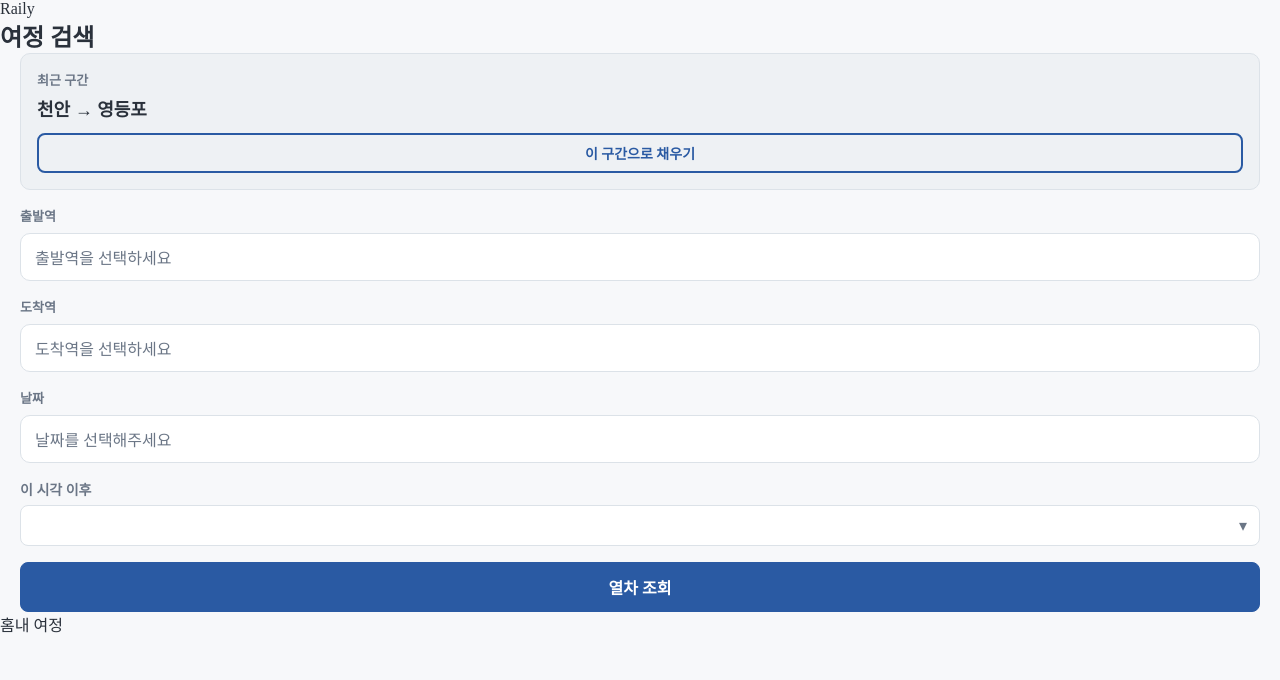
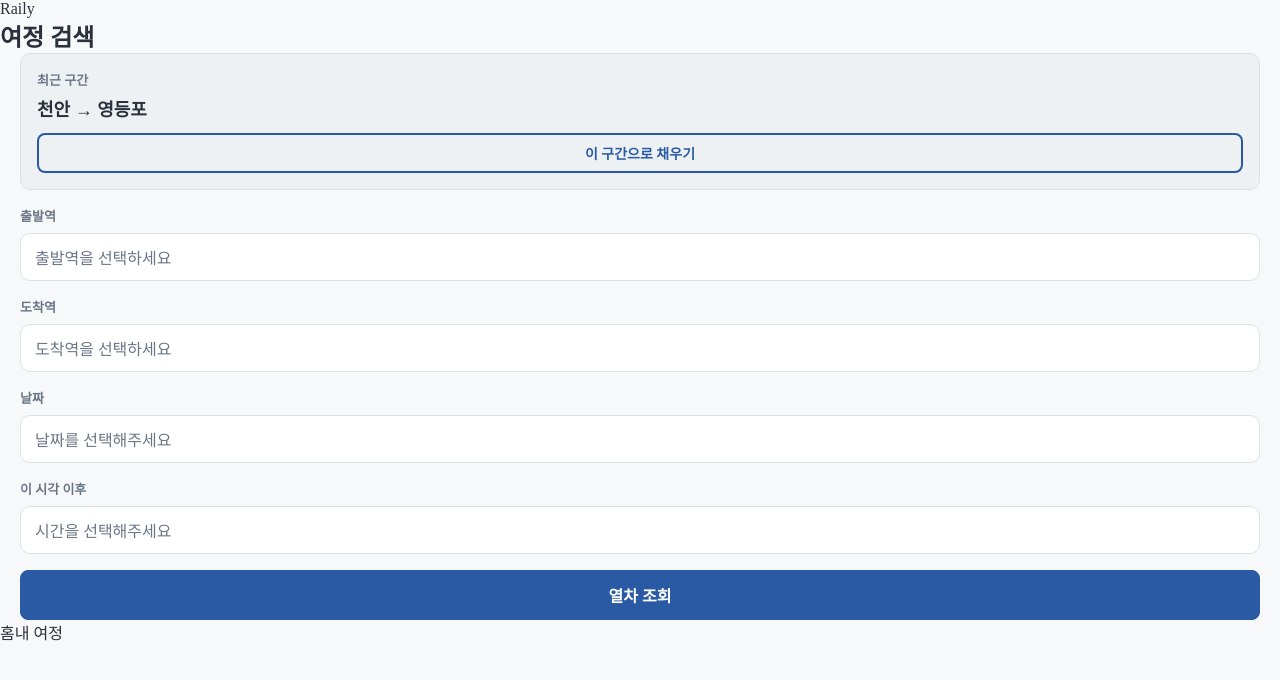
Before and after one commit to Trainners/Raily_Frontend, a React (Vite) app: page /journey-setup in a window 1280 px wide. Shown: the top 680 px of the page. Built offline with nearby package versions, Linux system fonts and the light colour scheme.

Commit message:
[#31] - JourneyForm 시각 입력을 TimeSelect로 연결

```diff
--- a/src/widgets/journey-form/ui/JourneyForm.tsx
+++ b/src/widgets/journey-form/ui/JourneyForm.tsx
@@ -1,5 +1,5 @@
 import { useState } from 'react';
-import { Button, Card, DateSelect, Select } from '../../../shared/ui';
+import { Button, Card, DateSelect, TimeSelect } from '../../../shared/ui';
 import styles from './JourneyForm.module.css';
 import { STATIONS } from '../../../entities/station';
 import { StationCombobox } from '../../../features/pick-station';
@@ -87,11 +87,10 @@ export default function JourneyForm({
         onChange={setDate}
       />
 
-      <Select
+      <TimeSelect
         label="이 시각 이후"
         value={afterTime}
-        placeholder="출발 시각을 선택하세요"
-        onOpen={() => setAfterTime('07:00')}
+        onChange={setAfterTime}
       />
 
       <Button fullWidth onClick={handleSubmit}>
```
